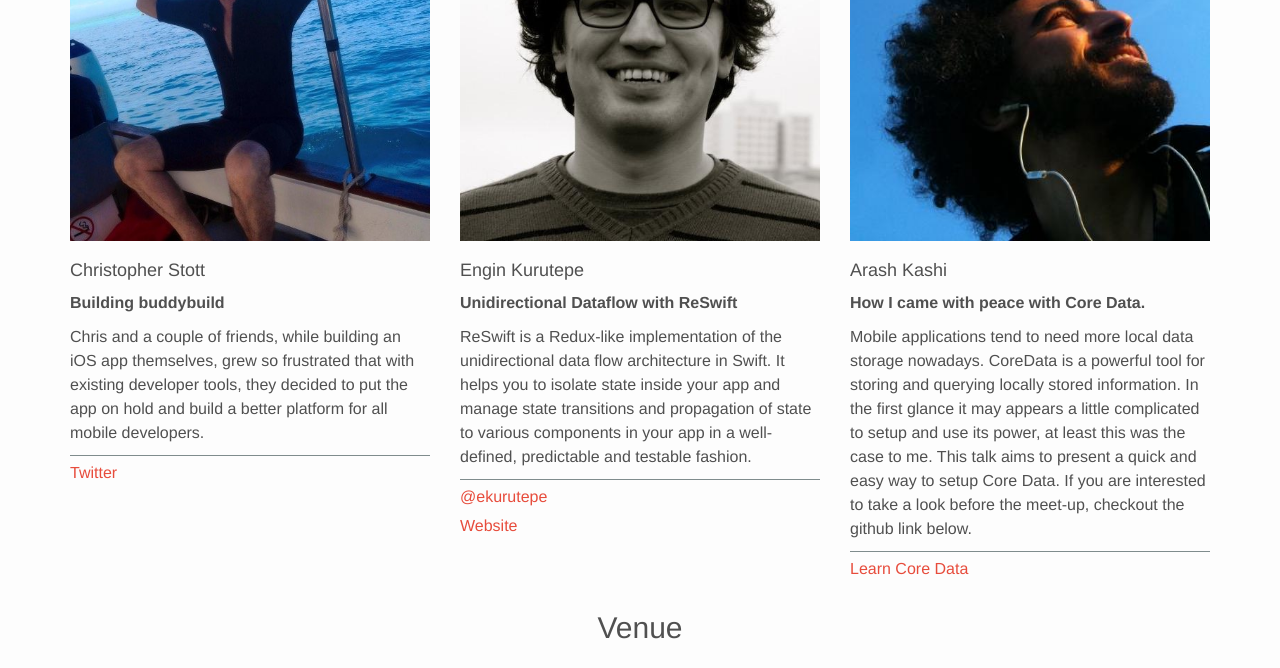
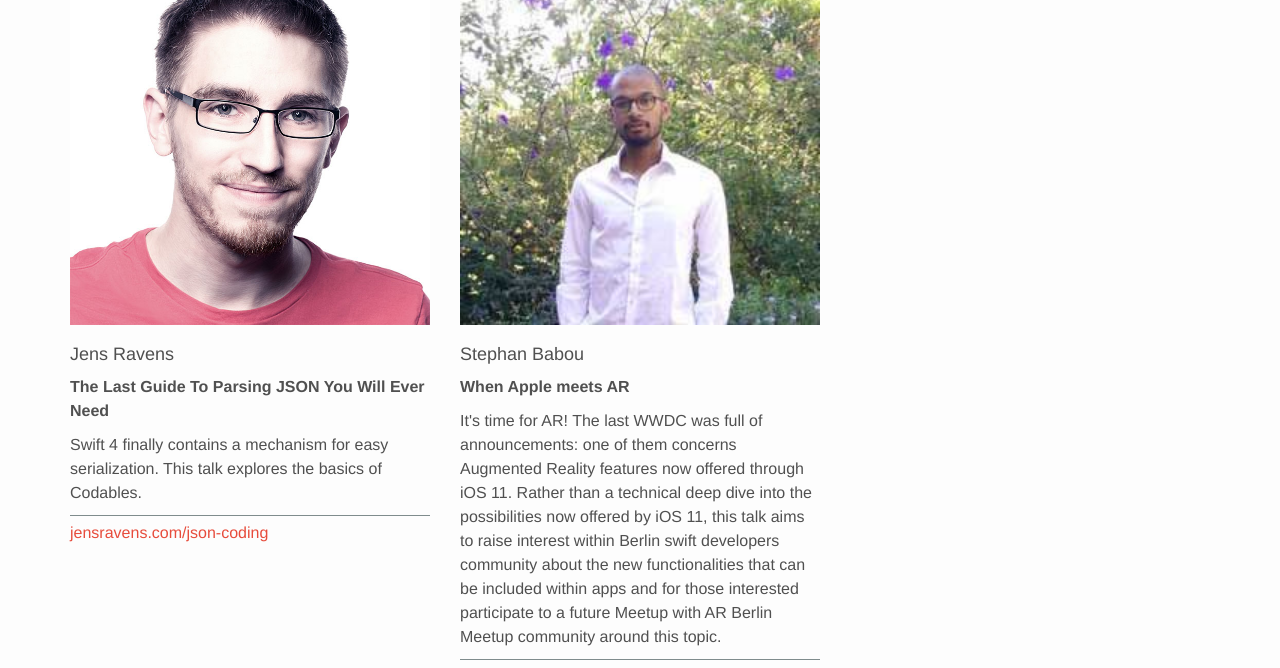
Before and after one commit to swift-berlin/swift-berlin.github.io, a Jekyll site: the page built from _posts/2017-06-12-swift-berlin-25.md, in a window 1280 px wide and 1400 px high, scrolled down 1231 px. Shown: the top 668 px of the window. Built offline with Jekyll 4.4.1, drawn with Linux system fonts in a browser that asks for light colours; our own code applies the rules of GitHub Pages for plain Markdown files; some of the changed text lies outside the part shown.

Commit message:
add meetup 25, closes #45

```diff
--- a/_posts/2017-03-27-swift-berlin-24.md
+++ b/_posts/2017-03-27-swift-berlin-24.md
@@ -1,7 +1,6 @@
 ---
 title:  'swift.berlin #24'
 drinks: Hosted by Viacom International. Drinks by Viacom, Pizza by keepsafe.
-permalink: /
 location:
   name: Viacom International Media Networks
   url: http://www.viacom.de
--- /dev/null
+++ b/_posts/2017-06-12-swift-berlin-25.md
@@ -0,0 +1,38 @@
+---
+title:  'swift.berlin #25'
+drinks: Hosting, drinks and pizza are sponsored by Flixbus.
+permalink: /
+location:
+  name: Viacom International Media Networks
+  url: http://www.viacom.de
+  about:
+  map: https://www.google.com/maps/embed/v1/place?q=Karl-Liebknecht-Str+29,Berlin
+  address:
+    - Flixbus
+    - Karl-Liebknecht-Str. 29
+    - Berlin
+
+speakers:
+  -
+    name: Jens Ravens
+    image: jensravens
+    company: nerdgeschoss
+    title: The Last Guide To Parsing JSON You Will Ever Need
+    abstract: Swift 4 finally contains a mechanism for easy serialization. This talk explores the basics of Codables.
+    links:
+      -
+        url: http://jensravens.com/json-coding
+        name: jensravens.com/json-coding
+  -
+    name: Stephan Babou
+    image: stephanbabou
+    title: When Apple meets AR
+    abstract: "It's time for AR! The last WWDC was full of announcements: one of them concerns Augmented Reality features now offered through iOS 11. Rather than a technical deep dive into the possibilities now offered by iOS 11, this talk aims to raise interest within Berlin swift developers community about the new functionalities that can be included within apps and for those interested participate to a future Meetup with AR Berlin Meetup community around this topic."
+    links:
+      -
+        url: https://developer.apple.com/arkit
+        name: developer.apple.com/arkit
+      -
+        url: https://www.meetup.com/ar-berlin
+        name: meetup.com/ar-berlin
+---
```
Also changed, not shown: _posts/2016-11-14-swift-berlin-22.md (+0 -1 lines), _posts/2017-01-16-swift-berlin-23.md (+0 -1 lines), img/speakers/stephanbabou.jpg (added).
